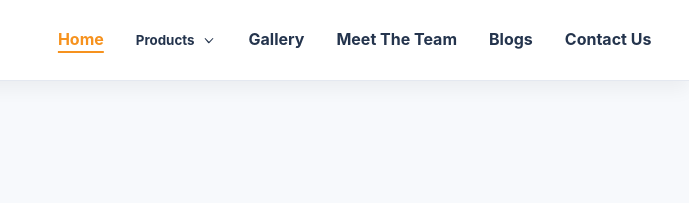
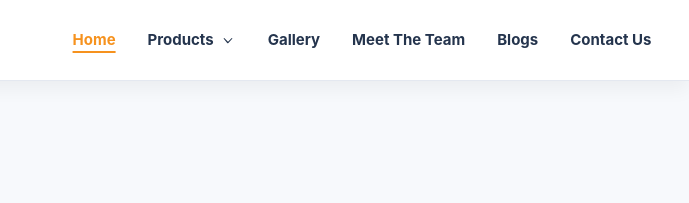
Before and after one commit to websmartshubhamk/bulldogsteelfabrications.net, a website: page website/index.html in a window 1280 px wide. Shown: the top 203 px of the page, 591-1280 px from the left. Drawn offline with Linux system fonts and the light colour scheme.

Commit message:
Fix nav dropdown text sizing

```diff
--- a/website/assets/styles.css
+++ b/website/assets/styles.css
@@ -72,6 +72,8 @@ header {
   background: transparent;
   cursor: pointer;
   font-family: var(--font-body);
+  font-size: 15px;
+  line-height: 1.2;
 }
 .nav-link:hover, .dropdown-toggle:hover { color: var(--accent); background: rgba(246,146,30,0.08); }
 .nav-link.active, .dropdown-toggle.active {
```
